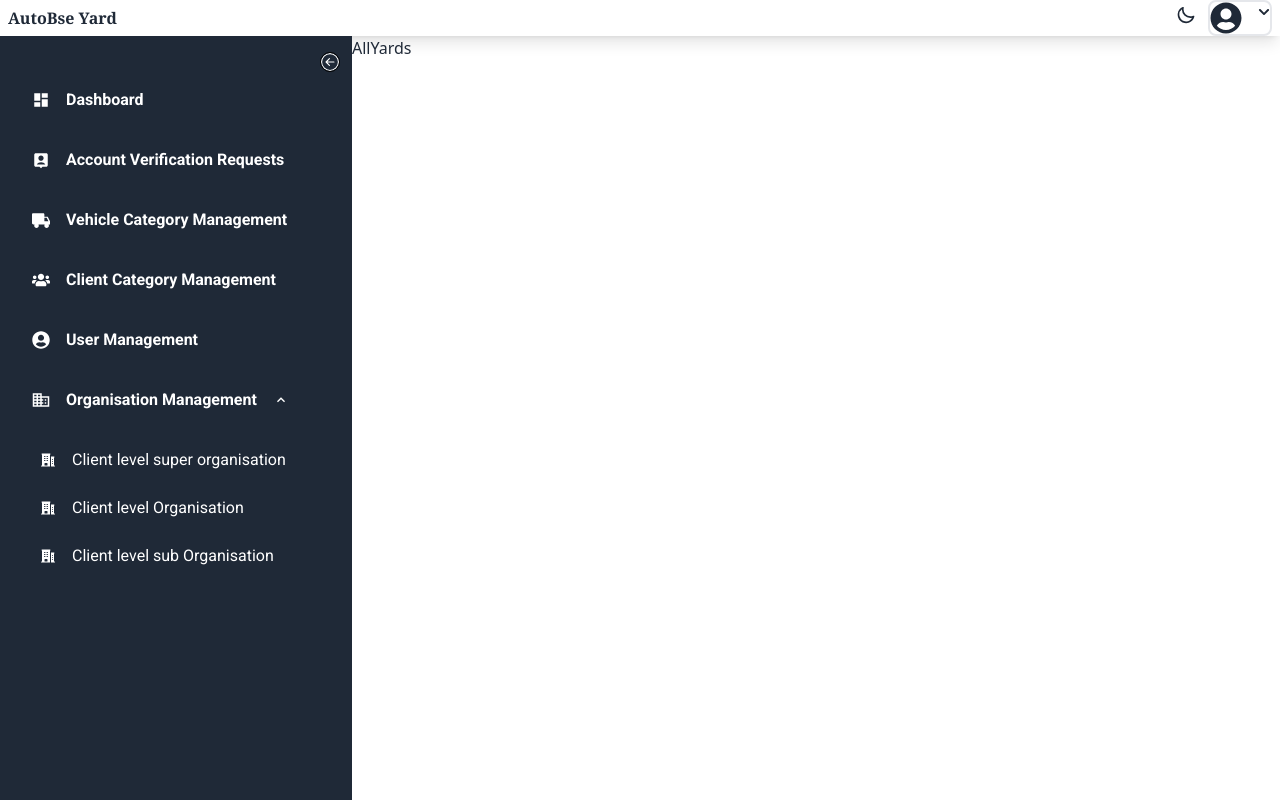
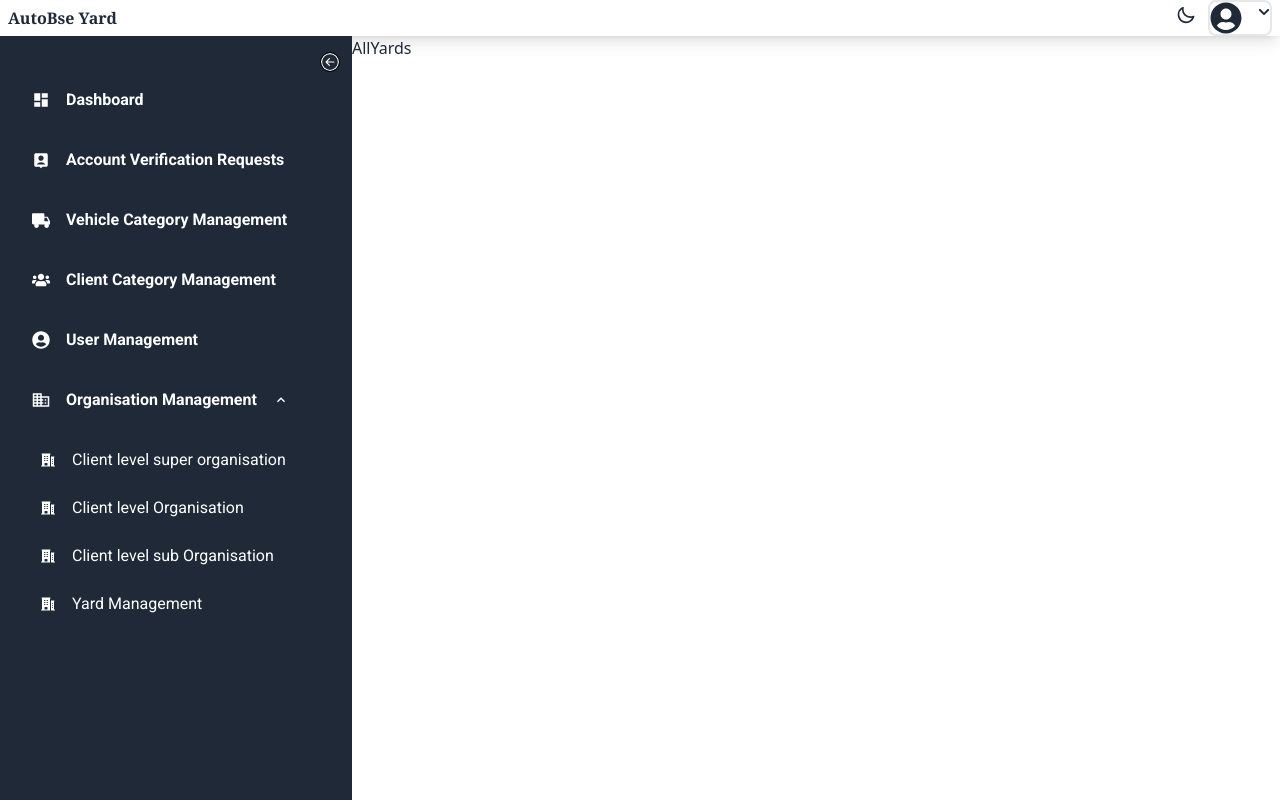
Before and after one commit to shibuambalathara/yard-admin, a Next.js app: page /organisationManagement/yardManagement in a window 1280 px wide. Both pictures are taken after a click on the item "Organisation Management". Built offline with nearby package versions, Linux system fonts and the light colour scheme.

Commit message:
yard  management cutomize

```diff
--- a/src/app/(home)/(superAdmin)/organisationManagement/yardManagement/[yardId]/page.tsx
+++ b/src/app/(home)/(superAdmin)/organisationManagement/yardManagement/[yardId]/page.tsx
@@ -5,7 +5,7 @@ import EditIndividualYard from '@/components/superAdmin/organisationManagement/y
 
 const EditIndividualYards = ({ params }: { params: { yardId: string } })=> {
   return (
-    <div><EditIndividualYard/></div>
+    <div className='w-full h-full'><EditIndividualYard/></div>
   )
 }
 
--- a/src/app/(home)/(superAdmin)/organisationManagement/yardManagement/page.tsx
+++ b/src/app/(home)/(superAdmin)/organisationManagement/yardManagement/page.tsx
@@ -6,7 +6,7 @@ import AllYards from '@/components/superAdmin/organisationManagement/yardMangeme
 
 const YardManagement = () => {
   return (
-    <div><AllYards/></div>
+    <div className='w-full h-full '><AllYards/></div>
   )
 }
 
--- a/src/components/sidebar/sidebarlist.jsx
+++ b/src/components/sidebar/sidebarlist.jsx
@@ -278,6 +278,11 @@ export const super_admin = [
             ,
             path: "/organisationManagement/clientLevelSubOrg",
           },
+          {
+            title: "Yard  Management  ",
+            icon: <HiBuildingOffice2 />,
+            path: "/organisationManagement//yardManagement",
+          },
 
 
 
```
